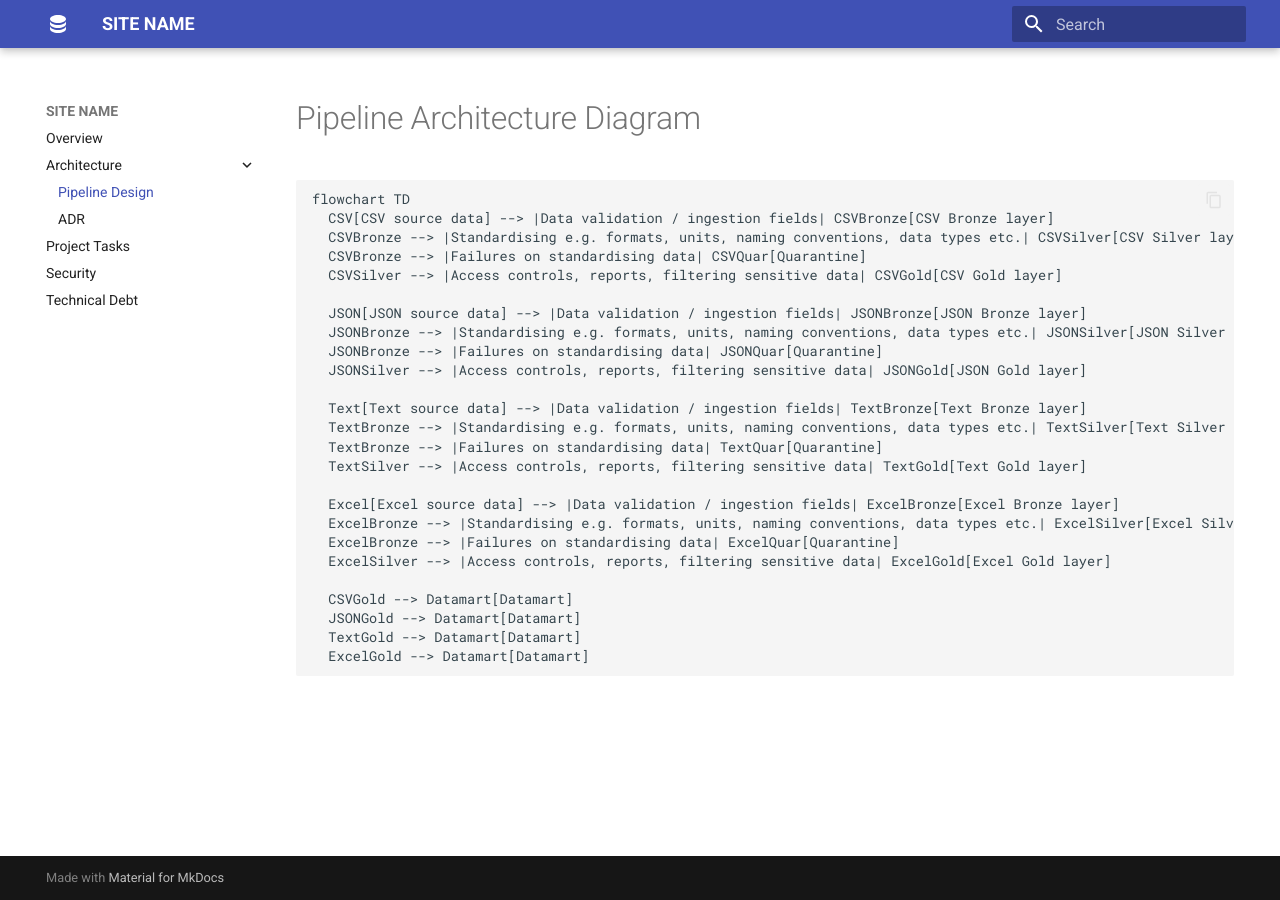
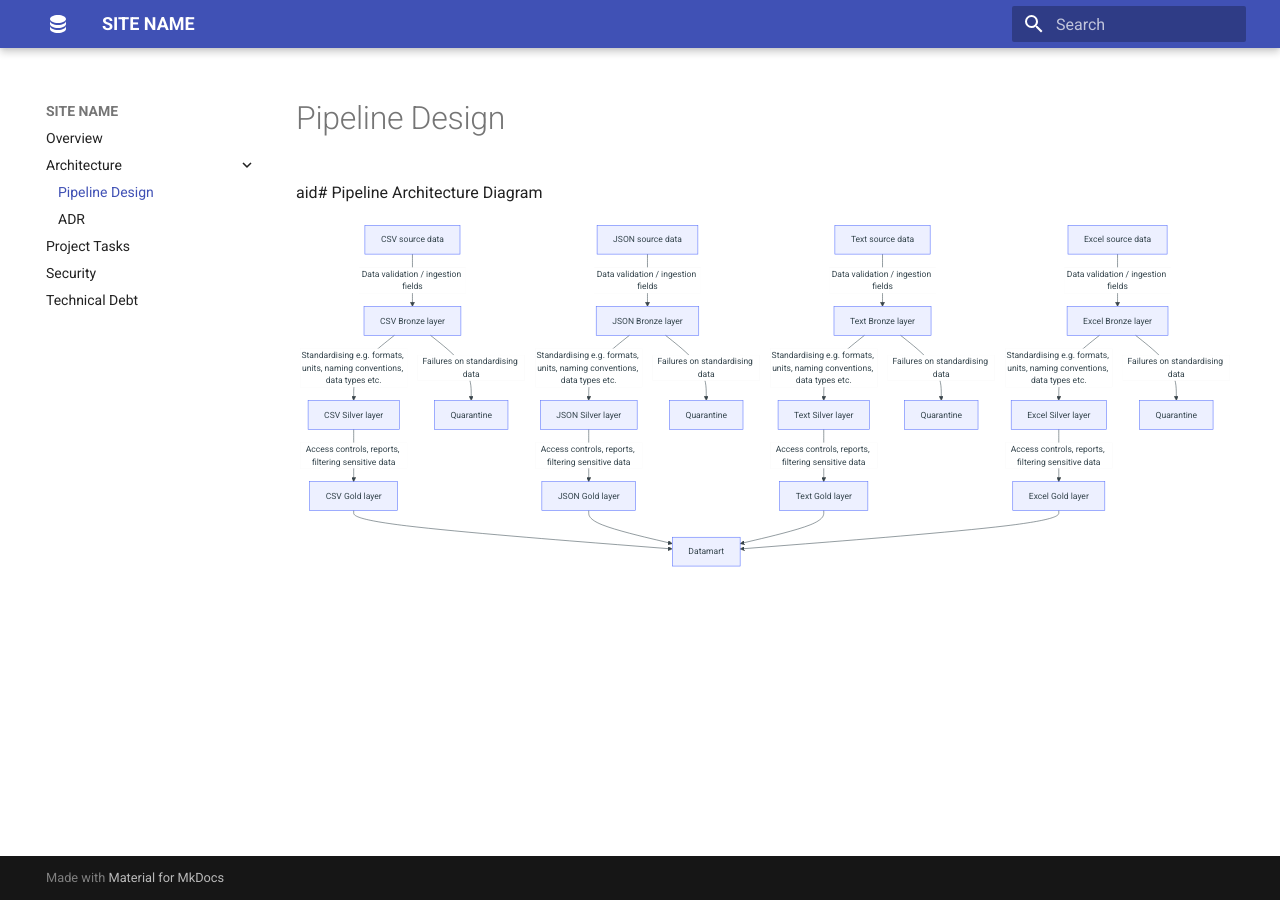
Before and after one commit to brensh99/QADE5-1116-library-pipeline, an MkDocs documentation site: the page built from docs/architecture/design-pipeline.md, in a window 1280 px wide. Built offline with MkDocs 1.6.1 and Material for MkDocs 9.7.7, drawn with Linux system fonts in a browser that asks for light colours.

Commit message:
Revise pipeline architecture diagram format
Updated the pipeline architecture diagram with mermaid syntax.

````diff
--- a/docs/architecture/design-pipeline.md
+++ b/docs/architecture/design-pipeline.md
@@ -1,6 +1,5 @@
-# Pipeline Architecture Diagram
-```
-
+aid# Pipeline Architecture Diagram
+```mermaid
 flowchart TD
   CSV[CSV source data] --> |Data validation / ingestion fields| CSVBronze[CSV Bronze layer]
   CSVBronze --> |Standardising e.g. formats, units, naming conventions, data types etc.| CSVSilver[CSV Silver layer]
````
